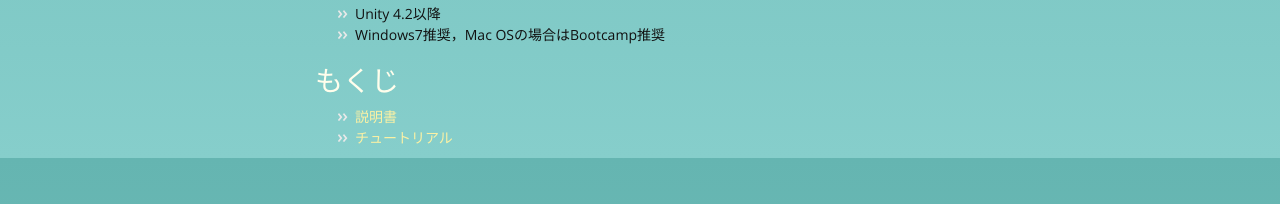
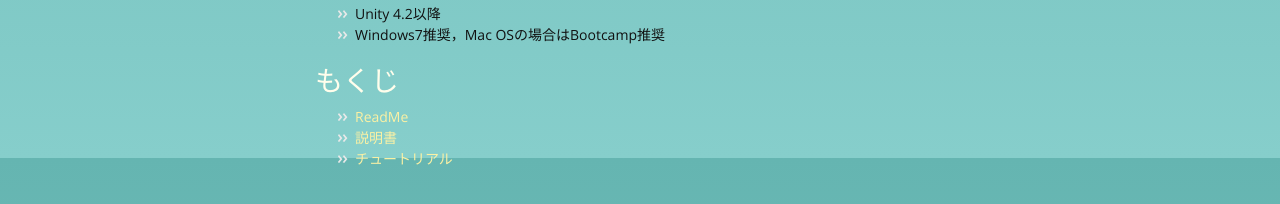
Before and after one commit to mmd-for-unity-proj/mmd-for-unity, a Jekyll site: the page built from index.md, in a window 1280 px wide and 1021 px high. Shown: the part 742-946 px from the top of the window. Built offline with Jekyll 4.4.1, drawn with Linux system fonts in a browser that asks for light colours; nearby versions of some CDN libraries.

Commit message:
add link

```diff
--- a/index.md
+++ b/index.md
@@ -31,5 +31,6 @@
 - Windows7推奨，Mac OSの場合はBootcamp推奨
 
 # もくじ
+* [ReadMe](readme.html)
 * [説明書](howto.html)
 * [チュートリアル](tutorial.html)
```
